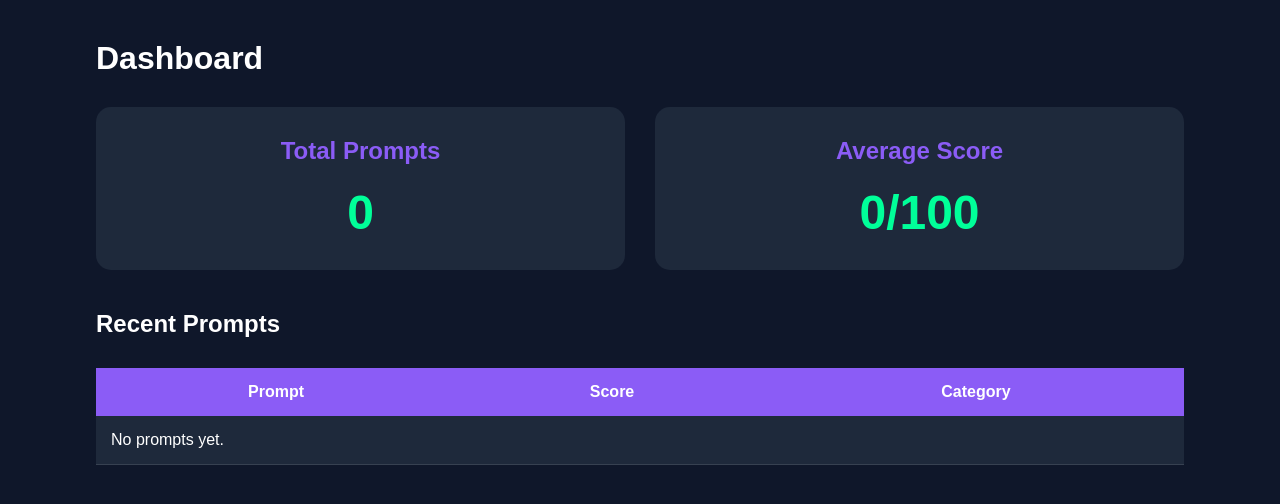
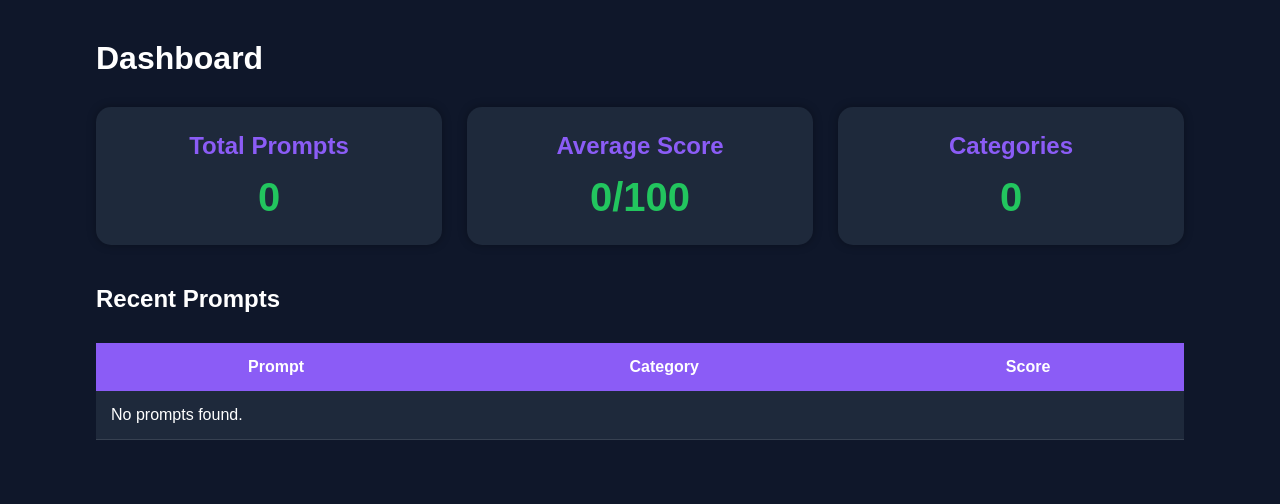
Before and after one commit to Gouthami-02/Prompt_Intelligence, a Django app: page /dashboard/ in a window 1280 px wide. Shown: the part 72-576 px from the top of the page. Run offline with Django 5.2, Linux system fonts and the light colour scheme; a user stored in the database is signed in; data comes from the database, SQL or seed files in the repository; both versions use the stored data as it was after the commit.

```diff
--- a/optimizer/views.py
+++ b/optimizer/views.py
@@ -1,12 +1,11 @@
 import os
 import json
 
-from django.shortcuts import render
+from django.shortcuts import render,redirect
 from .models import PromptHistory
 from dotenv import load_dotenv
 import google.generativeai as genai
-from django.shortcuts import redirect
-from django.db.models import Avg
+from django.db.models import Avg,Count
 from django.contrib.auth.decorators import login_required
 from django.http import HttpResponse
 from .pdf_utils import create_pdf
@@ -95,38 +94,48 @@ def home(request):
 @login_required
 def history(request):
 
-    prompts = PromptHistory.objects.filter(user= request.user).order_by("-created_at")
+    search = request.GET.get("search")
+
+    prompts = PromptHistory.objects.filter(user=request.user)
+
+    if search:
+        prompts = prompts.filter(
+            original_prompt__icontains=search
+        )
+
+    prompts = prompts.order_by("-created_at")
 
     return render(
         request,
         "history.html",
-        {"prompts": prompts}
+        {
+            "prompts": prompts,
+            "search": search
+        }
     )
-def delete_prompt(request, id):
-
-    prompt = PromptHistory.objects.get(id=id)
-
-    prompt.delete()
-
-    return redirect("history")
 
 
 @login_required
 def dashboard(request):
 
-    total_prompts = PromptHistory.objects.filter(user=request.user).count()
+    prompts = PromptHistory.objects.filter(user=request.user)
 
-    average_score = PromptHistory.objects.filter(
-        user=request.user
-    ).aggregate(Avg("quality_score"))
+    total_prompts = prompts.count()
 
-    recent_prompts = PromptHistory.objects.filter(
-        user=request.user
-    ).order_by("-created_at")[:5]
+    average_score = prompts.aggregate(
+        Avg("quality_score")
+    )["quality_score__avg"]
+
+    total_categories = prompts.values(
+        "category"
+    ).distinct().count()
+
+    recent_prompts = prompts.order_by("-created_at")[:5]
 
     context = {
         "total_prompts": total_prompts,
-        "average_score": average_score["quality_score__avg"],
+        "average_score": round(average_score or 0),
+        "total_categories": total_categories,
         "recent_prompts": recent_prompts,
     }
 
@@ -165,3 +174,12 @@ def export_pdf(request):
         )
         response["Content-Disposition"] = 'attachment; filename="Prompt_Report.pdf"'
         return response
+
+@login_required
+def delete_prompt(request, id):
+
+    prompt = PromptHistory.objects.get(id=id, user=request.user)
+
+    prompt.delete()
+
+    return redirect("history")
--- a/static/css/style.css
+++ b/static/css/style.css
@@ -167,3 +167,29 @@ h3 {
     color:#00ff99;
     font-size:48px;
 }
+.dashboard{
+    display:flex;
+    gap:25px;
+    margin:30px 0;
+    flex-wrap:wrap;
+}
+
+.card-box{
+    flex:1;
+    min-width:220px;
+    background:#1e293b;
+    border-radius:15px;
+    padding:25px;
+    text-align:center;
+    box-shadow:0 0 10px rgba(0,0,0,.3);
+}
+
+.card-box h2{
+    color:#8b5cf6;
+    margin-bottom:15px;
+}
+
+.card-box h1{
+    font-size:40px;
+    color:#22c55e;
+}
--- a/templates/dashboard.html
+++ b/templates/dashboard.html
@@ -17,12 +17,12 @@ Dashboard
 
     <div class="card-box">
         <h2>Average Score</h2>
+        <h1>{{ average_score }}/100</h1>
+    </div>
 
-        {% if average_score %}
-            <h1>{{ average_score|floatformat:0 }}/100</h1>
-        {% else %}
-            <h1>0/100</h1>
-        {% endif %}
+    <div class="card-box">
+        <h2>Categories</h2>
+        <h1>{{ total_categories }}</h1>
     </div>
 
 </div>
@@ -33,28 +33,22 @@ Dashboard
 
 <tr>
     <th>Prompt</th>
+    <th>Category</th>
     <th>Score</th>
-        <th>Category</th>
 </tr>
 
 {% for prompt in recent_prompts %}
 
 <tr>
-
     <td>{{ prompt.original_prompt }}</td>
-
+    <td>{{ prompt.category }}</td>
     <td>{{ prompt.quality_score }}/100</td>
-
-        <td>{{ prompt.category }}</td>
-
 </tr>
 
 {% empty %}
 
 <tr>
-
-        <td colspan="3">No prompts yet.</td>
-
+    <td colspan="3">No prompts found.</td>
 </tr>
 
 {% endfor %}
```
Also changed, not shown: templates/history.html (+19 -3 lines), db.sqlite3. Lines whose indentation alone changed are shown as unchanged.
